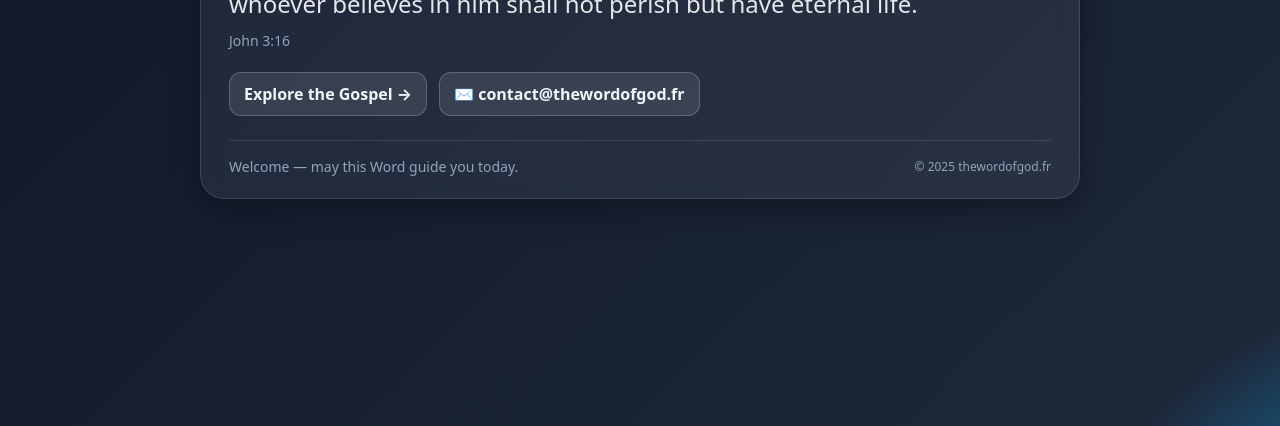
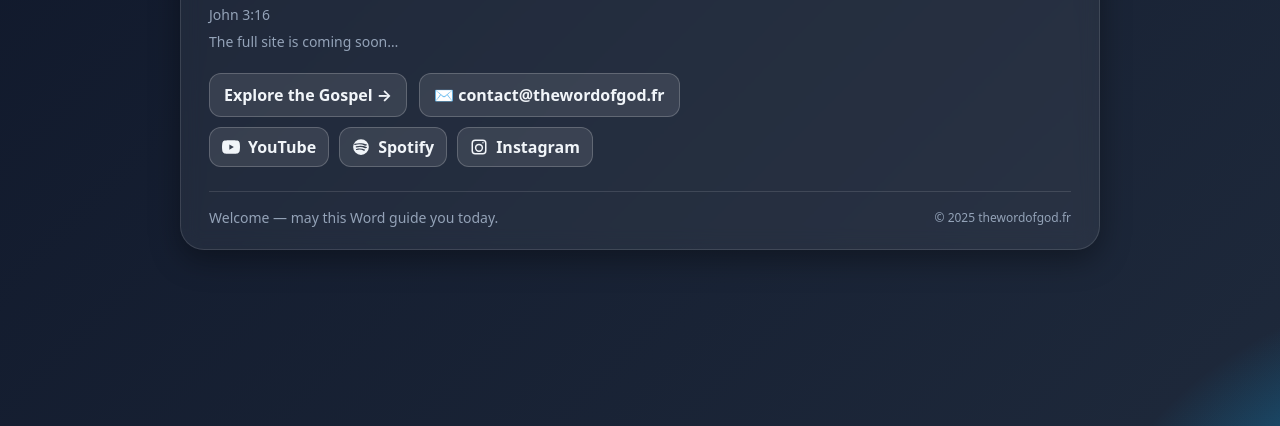
Before and after one commit to thewordofgodfr/thewordofgod, a plain HTML site: page index.html in a window 1280 px wide. Shown: the part 374-800 px from the top of the page. Drawn offline with Linux system fonts and the light colour scheme.

Commit message:
Update index.html

```diff
--- a/index.html
+++ b/index.html
@@ -4,7 +4,7 @@
   <meta charset="UTF-8" />
   <meta name="viewport" content="width=device-width, initial-scale=1" />
   <title>The Word of God — Accueil</title>
-  <meta name="description" content="TheWordOfGod.fr — Versets bibliques et ressources. Jean 3:16 / John 3:16." />
+  <meta name="description" content="TheWordOfGod.fr — Versets bibliques, méditations et ressources. Jean 3:16 / John 3:16." />
   <link rel="canonical" href="https://thewordofgod.fr/" />
   <meta property="og:title" content="The Word of God" />
   <meta property="og:description" content="Car Dieu a tant aimé le monde… / For God so loved the world… (Jean 3:16 / John 3:16)" />
@@ -26,8 +26,7 @@
     }
     * { box-sizing: border-box; }
     html, body {
-      height: 100%;
-      margin: 0;
+      height: 100%; margin: 0;
       font-family: ui-sans-serif, system-ui, -apple-system, Segoe UI, Roboto, Ubuntu, Cantarell, Noto Sans, "Helvetica Neue", Arial, "Apple Color Emoji", "Segoe UI Emoji";
       color: var(--text);
       background: radial-gradient(1200px 800px at 20% -10%, #1f2937 0%, transparent 50%),
@@ -35,85 +34,32 @@
                   linear-gradient(135deg, var(--bg1), var(--bg2));
       background-attachment: fixed;
     }
-    .wrap {
-      min-height: 100%;
-      display: grid;
-      place-items: center;
-      padding: 24px;
-    }
+    .wrap { min-height: 100%; display: grid; place-items: center; padding: 24px; }
     .card {
-      width: 100%;
-      max-width: 880px;
-      background: var(--card-bg);
-      border: 1px solid var(--card-border);
-      border-radius: 24px;
-      box-shadow: var(--shadow);
-      backdrop-filter: blur(10px);
-      -webkit-backdrop-filter: blur(10px);
+      width: 100%; max-width: 920px; background: var(--card-bg);
+      border: 1px solid var(--card-border); border-radius: 24px; box-shadow: var(--shadow);
+      backdrop-filter: blur(10px); -webkit-backdrop-filter: blur(10px);
       padding: 28px 28px 22px;
     }
-    header {
-      display: flex;
-      align-items: center;
-      justify-content: space-between;
-      gap: 16px;
-      flex-wrap: wrap;
-    }
-    .brand {
-      display: flex; align-items: center; gap: 12px;
-    }
-    .logo {
-      width: 40px; height: 40px; border-radius: 12px;
-      background: linear-gradient(135deg,#22d3ee,#6366f1);
-      border: 1px solid var(--btn-border);
-      box-shadow: inset 0 0 12px rgba(255,255,255,0.3), 0 6px 18px rgba(2,132,199,0.25);
-    }
-    h1 {
-      margin: 0; font-size: clamp(22px, 3.4vw, 34px); letter-spacing: 0.4px;
-    }
-    .lang-switch {
-      display: flex; gap: 8px; align-items: center;
-    }
-    .btn {
-      border: 1px solid var(--btn-border);
-      background: var(--btn-bg);
-      color: var(--accent);
-      padding: 8px 12px;
-      border-radius: 12px;
-      cursor: pointer;
-      font-weight: 600;
-      transition: transform .06s ease, background .2s ease, border-color .2s ease;
-      user-select: none;
-    }
+    header { display: flex; align-items: center; justify-content: space-between; gap: 16px; flex-wrap: wrap; }
+    .brand { display: flex; align-items: center; gap: 12px; }
+    .logo { width: 40px; height: 40px; border-radius: 12px; background: linear-gradient(135deg,#22d3ee,#6366f1); border: 1px solid var(--btn-border); box-shadow: inset 0 0 12px rgba(255,255,255,0.3), 0 6px 18px rgba(2,132,199,0.25); }
+    h1 { margin: 0; font-size: clamp(22px, 3.4vw, 34px); letter-spacing: 0.4px; }
+    .lang-switch { display: flex; gap: 8px; align-items: center; }
+    .btn { border: 1px solid var(--btn-border); background: var(--btn-bg); color: var(--accent); padding: 8px 12px; border-radius: 12px; cursor: pointer; font-weight: 600; transition: transform .06s ease, background .2s ease, border-color .2s ease; user-select: none; }
     .btn:hover { transform: translateY(-1px); }
-    .btn.active {
-      background: rgba(255,255,255,0.18);
-      border-color: rgba(255,255,255,0.35);
-    }
+    .btn.active { background: rgba(255,255,255,0.18); border-color: rgba(255,255,255,0.35); }
+    .sub { margin-top: 6px; color: var(--muted); font-size: 14px; }
     main { margin-top: 18px; }
-    .verse {
-      font-size: clamp(18px, 2.4vw, 24px);
-      line-height: 1.6;
-      margin: 14px 0 8px;
-      text-wrap: pretty;
-    }
+    .verse { font-size: clamp(18px, 2.4vw, 24px); line-height: 1.6; margin: 14px 0 8px; text-wrap: pretty; }
     .ref { color: var(--muted); margin-top: 4px; font-size: 14px; }
+    .coming { margin-top: 8px; font-size: 14px; color: var(--muted); }
     .cta-row { margin-top: 22px; display: flex; gap: 12px; flex-wrap: wrap; }
-    .cta {
-      text-decoration: none;
-      border: 1px solid var(--btn-border);
-      background: var(--btn-bg);
-      color: var(--accent);
-      padding: 10px 14px;
-      border-radius: 12px;
-      font-weight: 700;
-      display: inline-flex; align-items: center; gap: 8px;
-    }
-    footer {
-      margin-top: 24px; padding-top: 16px; border-top: 1px solid var(--card-border);
-      display: flex; align-items: center; justify-content: space-between; gap: 12px; flex-wrap: wrap;
-      font-size: 14px; color: var(--muted);
-    }
+    .cta { text-decoration: none; border: 1px solid var(--btn-border); background: var(--btn-bg); color: var(--accent); padding: 10px 14px; border-radius: 12px; font-weight: 700; display: inline-flex; align-items: center; gap: 8px; }
+    .socials { margin-top: 10px; display: flex; gap: 10px; flex-wrap: wrap; }
+    .soc { display: inline-flex; align-items: center; gap: 8px; padding: 8px 12px; border-radius: 12px; border: 1px solid var(--btn-border); background: var(--btn-bg); color: var(--accent); text-decoration: none; font-weight: 600; }
+    .soc svg { width: 18px; height: 18px; }
+    footer { margin-top: 24px; padding-top: 16px; border-top: 1px solid var(--card-border); display: flex; align-items: center; justify-content: space-between; gap: 12px; flex-wrap: wrap; font-size: 14px; color: var(--muted); }
     .email { color: var(--accent); font-weight: 600; text-decoration: none; }
     .small { font-size: 12px; }
   </style>
@@ -124,7 +70,10 @@
       <header>
         <div class="brand" aria-label="The Word of God">
           <div class="logo" aria-hidden="true"></div>
-          <h1>The Word of God</h1>
+          <div>
+            <h1>The Word of God</h1>
+            <div class="sub" id="tagline"></div>
+          </div>
         </div>
         <div class="lang-switch" aria-label="Changer de langue">
           <button class="btn" id="btn-fr" type="button">Français</button>
@@ -135,9 +84,25 @@
       <main>
         <p class="verse" id="verse"></p>
         <div class="ref" id="ref"></div>
+        <div class="coming" id="coming"></div>
         <div class="cta-row">
           <a class="cta" id="cta-more" href="#" aria-label="Plus de ressources"></a>
           <a class="cta" href="mailto:contact@thewordofgod.fr" aria-label="Nous contacter">✉️ contact@thewordofgod.fr</a>
+        </div>
+        <div class="socials">
+          <!-- Remplace # par tes liens -->
+          <a class="soc" id="yt" href="#" target="_blank" rel="noopener noreferrer" aria-label="YouTube">
+            <svg viewBox="0 0 24 24" fill="currentColor" aria-hidden="true"><path d="M23.5 6.2a4 4 0 0 0-2.8-2.8C18.8 3 12 3 12 3s-6.8 0-8.7.4A4 4 0 0 0 .5 6.2 41 41 0 0 0 0 12a41 41 0 0 0 .5 5.8 4 4 0 0 0 2.8 2.8C5.2 21 12 21 12 21s6.8 0 8.7-.4a4 4 0 0 0 2.8-2.8A41 41 0 0 0 24 12a41 41 0 0 0-.5-5.8zM9.8 15.5v-7l6 3.5-6 3.5z"/></svg>
+            YouTube
+          </a>
+          <a class="soc" id="sp" href="#" target="_blank" rel="noopener noreferrer" aria-label="Spotify">
+            <svg viewBox="0 0 24 24" fill="currentColor" aria-hidden="true"><path d="M12 1.5a10.5 10.5 0 1 0 0 21 10.5 10.5 0 0 0 0-21zm4.8 15.2a.8.8 0 0 1-1.1.2 12.3 12.3 0 0 0-9.3-.9.8.8 0 1 1-.5-1.5c3.7-1.1 7.8-.8 11 .9.4.2.5.7.2 1.1zm1.5-3.2c-.2.3-.7.4-1 .2a14.8 14.8 0 0 0-11.3-1 .8.8 0 1 1-.5-1.6c4.7-1.3 9.9-.9 14 .9.3.2.5.6.3 1zm.1-3.4c-.2.3-.6.4-1 .3a17.4 17.4 0 0 0-13.3-1 .8.8 0 0 1-.5-1.6c5.3-1.5 11.2-1 16 .9.4.2.6.6.4 1z"/></svg>
+            Spotify
+          </a>
+          <a class="soc" id="ig" href="#" target="_blank" rel="noopener noreferrer" aria-label="Instagram">
+            <svg viewBox="0 0 24 24" fill="currentColor" aria-hidden="true"><path d="M7 2h10a5 5 0 0 1 5 5v10a5 5 0 0 1-5 5H7a5 5 0 0 1-5-5V7a5 5 0 0 1 5-5zm0 2a3 3 0 0 0-3 3v10a3 3 0 0 0 3 3h10a3 3 0 0 0 3-3V7a3 3 0 0 0-3-3H7zm5 3.5A5.5 5.5 0 1 1 6.5 13 5.5 5.5 0 0 1 12 7.5zm0 2A3.5 3.5 0 1 0 15.5 13 3.5 3.5 0 0 0 12 9.5zm6.3-3.2a1 1 0 1 1-2 0 1 1 0 0 1 2 0z"/></svg>
+            Instagram
+          </a>
         </div>
       </main>
 
@@ -151,16 +116,24 @@
   <script>
     (function() {
       const FR = {
-        verse: "Car Dieu a tant aimé le monde qu'il a donné son Fils unique, afin que quiconque croit en lui ne périsse point, mais qu'il ait la vie éternelle.",
-        ref: "Jean 3:16",
+        verses: [
+          { text: "Car Dieu a tant aimé le monde qu'il a donné son Fils unique, afin que quiconque croit en lui ne périsse point, mais qu'il ait la vie éternelle.", ref: "Jean 3:16" },
+          { text: "Ta parole est une lampe à mes pieds, et une lumière sur mon sentier.", ref: "Psaume 119:105" }
+        ],
         more: "Découvrir l'Évangile",
-        foot: "Bienvenue — que cette Parole vous accompagne aujourd'hui."
+        foot: "Bienvenue — que cette Parole vous accompagne aujourd'hui.",
+        tagline: "Un lieu pour découvrir, méditer et partager la Bonne Nouvelle.",
+        coming: "Le site complet arrive bientôt…"
       };
       const EN = {
-        verse: "For God so loved the world that he gave his one and only Son, that whoever believes in him shall not perish but have eternal life.",
-        ref: "John 3:16",
+        verses: [
+          { text: "For God so loved the world that he gave his one and only Son, that whoever believes in him shall not perish but have eternal life.", ref: "John 3:16" },
+          { text: "Your word is a lamp to my feet and a light to my path.", ref: "Psalm 119:105" }
+        ],
         more: "Explore the Gospel",
-        foot: "Welcome — may this Word guide you today."
+        foot: "Welcome — may this Word guide you today.",
+        tagline: "A place to discover, meditate, and share the Good News.",
+        coming: "The full site is coming soon…"
       };
 
       const els = {
@@ -170,23 +143,46 @@
         foot: document.getElementById('footline'),
         year: document.getElementById('year'),
         btnFr: document.getElementById('btn-fr'),
-        btnEn: document.getElementById('btn-en')
+        btnEn: document.getElementById('btn-en'),
+        tagline: document.getElementById('tagline'),
+        coming: document.getElementById('coming')
       };
 
       const saved = localStorage.getItem('twog-lang');
-      const prefers = saved || (navigator.language || navigator.userLanguage || 'en').toLowerCase().startsWith('fr') ? 'fr' : 'en';
+      const prefers = saved || ((navigator.language || navigator.userLanguage || 'en').toLowerCase().startsWith('fr') ? 'fr' : 'en');
+      let lang = prefers;
+      let rotationTimer = null;
+      let verseIndex = 0;
 
-      function setLang(lang) {
+      function render() {
         const t = lang === 'fr' ? FR : EN;
-        els.verse.textContent = t.verse;
-        els.ref.textContent = t.ref;
+        const v = t.verses[verseIndex % t.verses.length];
+        els.verse.textContent = v.text;
+        els.ref.textContent = v.ref;
         els.ctaMore.textContent = t.more + ' →';
         els.ctaMore.href = lang === 'fr' ? 'https://www.bible.com/fr/bible' : 'https://www.bible.com/bible';
         els.foot.textContent = t.foot;
+        els.tagline.textContent = t.tagline;
+        els.coming.textContent = t.coming;
         document.documentElement.lang = lang;
         els.btnFr.classList.toggle('active', lang === 'fr');
         els.btnEn.classList.toggle('active', lang === 'en');
+      }
+
+      function setLang(nextLang) {
+        lang = nextLang;
+        verseIndex = 0; // reset on language change
         localStorage.setItem('twog-lang', lang);
+        render();
+        restartRotation();
+      }
+
+      function restartRotation() {
+        if (rotationTimer) clearInterval(rotationTimer);
+        rotationTimer = setInterval(() => {
+          verseIndex++;
+          render();
+        }, 30000); // change every 30s
       }
 
       els.btnFr.addEventListener('click', () => setLang('fr'));
```
